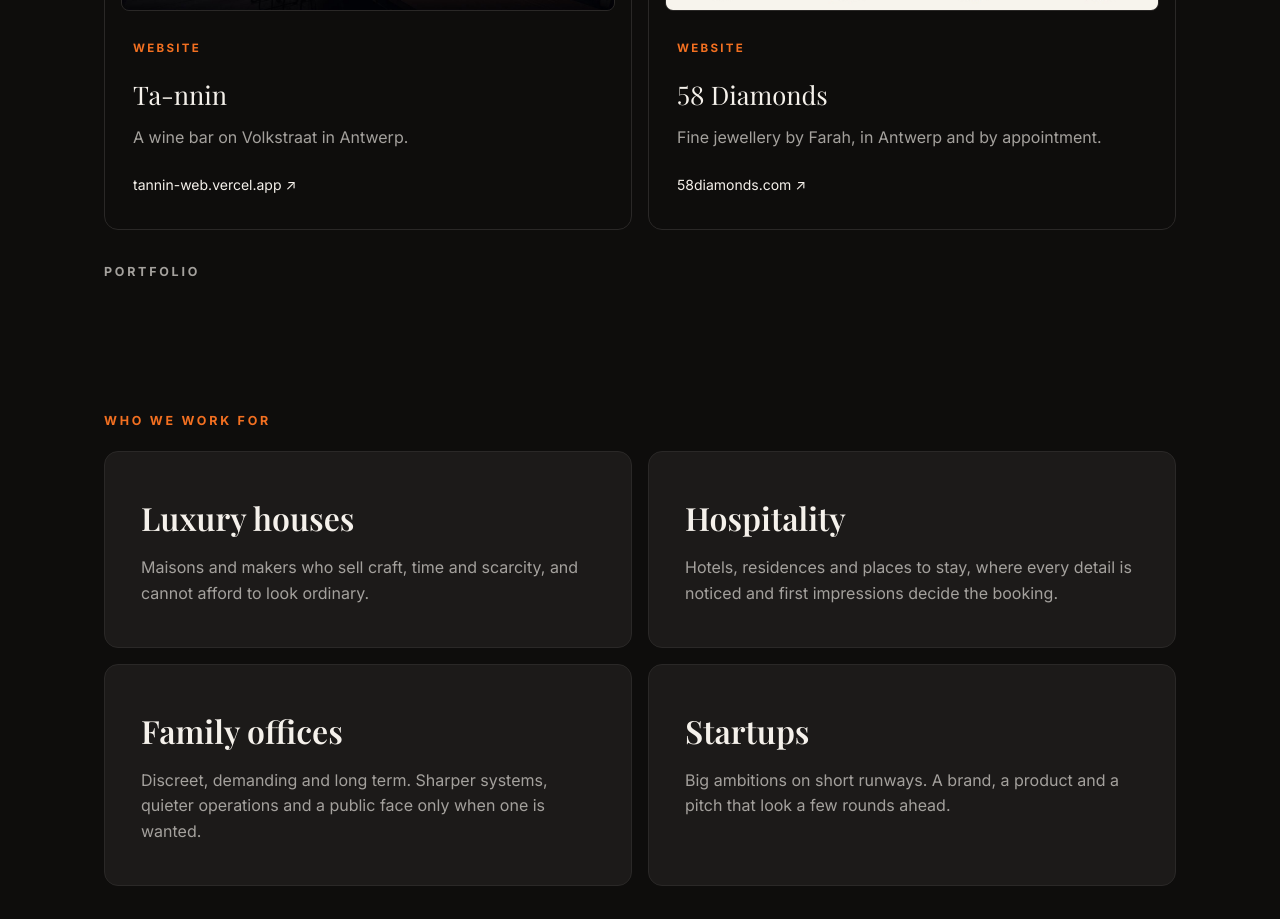
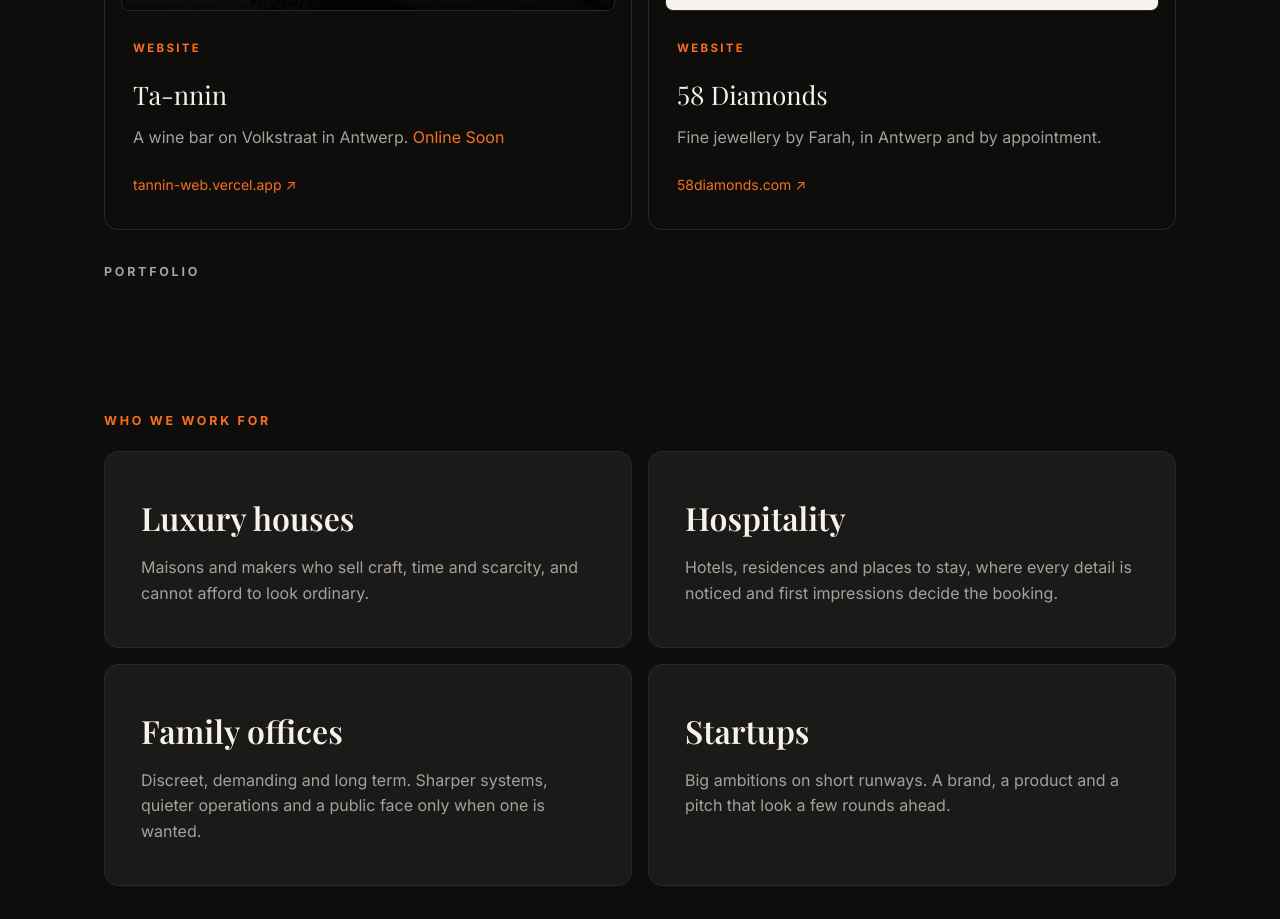
Before and after one commit to 18forge/18Forge, a Next.js app: page / in a window 1280 px wide. Shown: the part 4060-4979 px from the top of the page. Built offline with nearby package versions, Linux system fonts and the light colour scheme; no server answers; a web font is replaced by a local one.

Commit message:
Ta-nnin card: Online Soon after the address line

```diff
--- a/app/globals.css
+++ b/app/globals.css
@@ -454,6 +454,8 @@
 
 .work-item > p:not(.work-label) { margin: 10px 0 0; color: var(--muted); }
 
+.work-soon { color: var(--accent); }
+
 .work-domain {
   margin-top: auto;
   padding-top: 24px;
@@ -461,7 +463,9 @@
   font-size: 0.875rem;
   overflow-wrap: anywhere;
 }
-a.work-item:hover .work-domain { color: var(--accent); }
+a.work-item:hover .work-soon { color: var(--accent); }
+
+.work-domain { color: var(--accent); }
 
 .work-more { display: inline-block; margin-top: 32px; }
 
--- a/app/site-chrome.tsx
+++ b/app/site-chrome.tsx
@@ -66,7 +66,10 @@
       <WorkShot item={item} />
       <p className="work-label">{item.label}</p>
       <h3>{item.name}</h3>
-      <p>{item.body}</p>
+      <p>
+        {item.body}
+        {item.soon && <span className="work-soon"> {work.soon}</span>}
+      </p>
       <span className="work-domain">
         {item.url ? (
           <>
```
Also changed, not shown: 1 other file (tests, documents, lock files or other folders).
